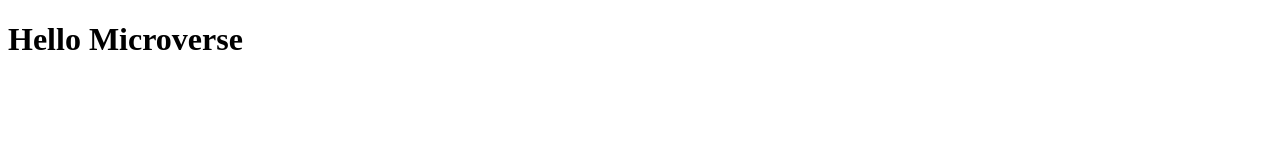
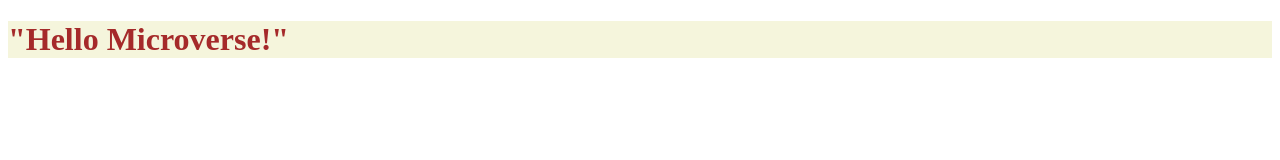
Before and after one commit to Ayokunnumi1/Hello-Microverse, a plain HTML site: page index.html in a window 1280 px wide. Drawn offline with Linux system fonts and the light colour scheme.

Commit message:
Add css file

```diff
--- a/index.html
+++ b/index.html
@@ -8,6 +8,6 @@
     <link rel="stylesheet" href="style.css">
 </head>
 <body>
-    <h1>Hello Microverse</h1>
+    <h1>"Hello Microverse!"</h1>
 </body>
 </html>
--- a/style.css
+++ b/style.css
@@ -0,0 +1,4 @@
+h1{
+    color: brown;
+    background-color: beige;
+}
```
